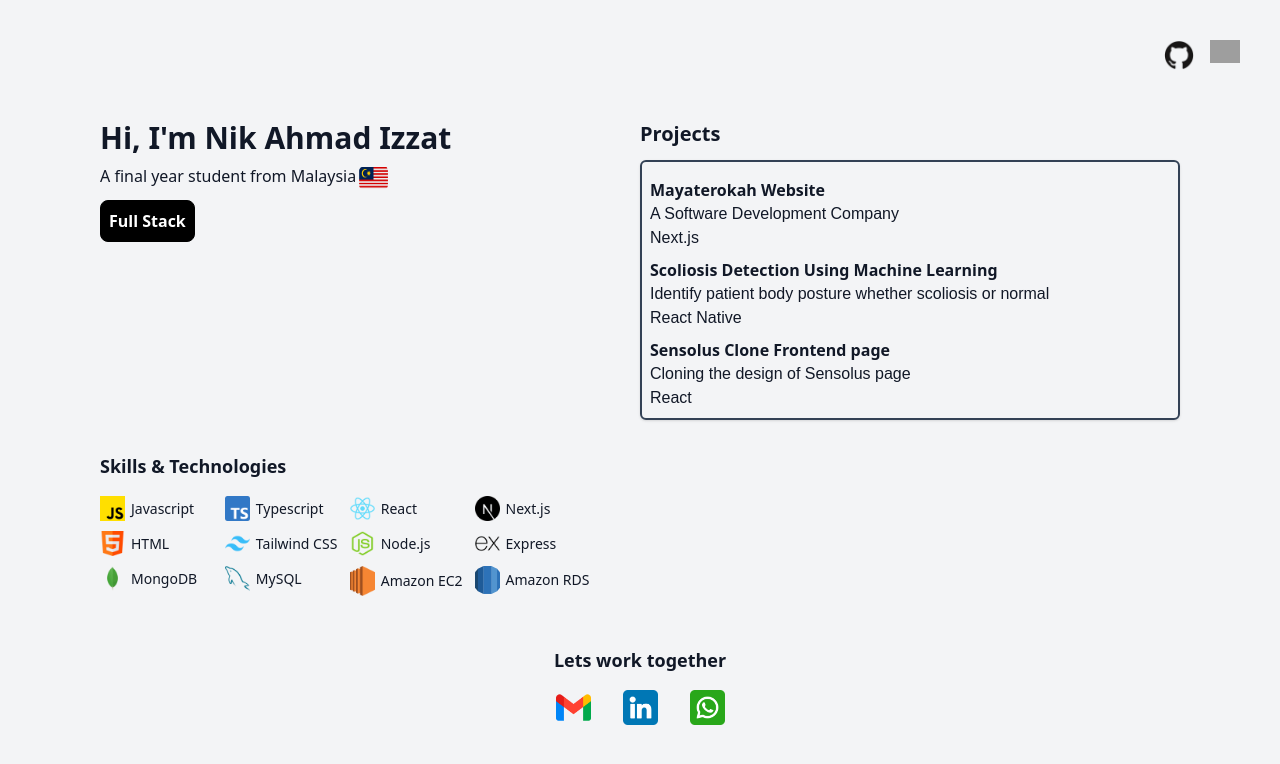
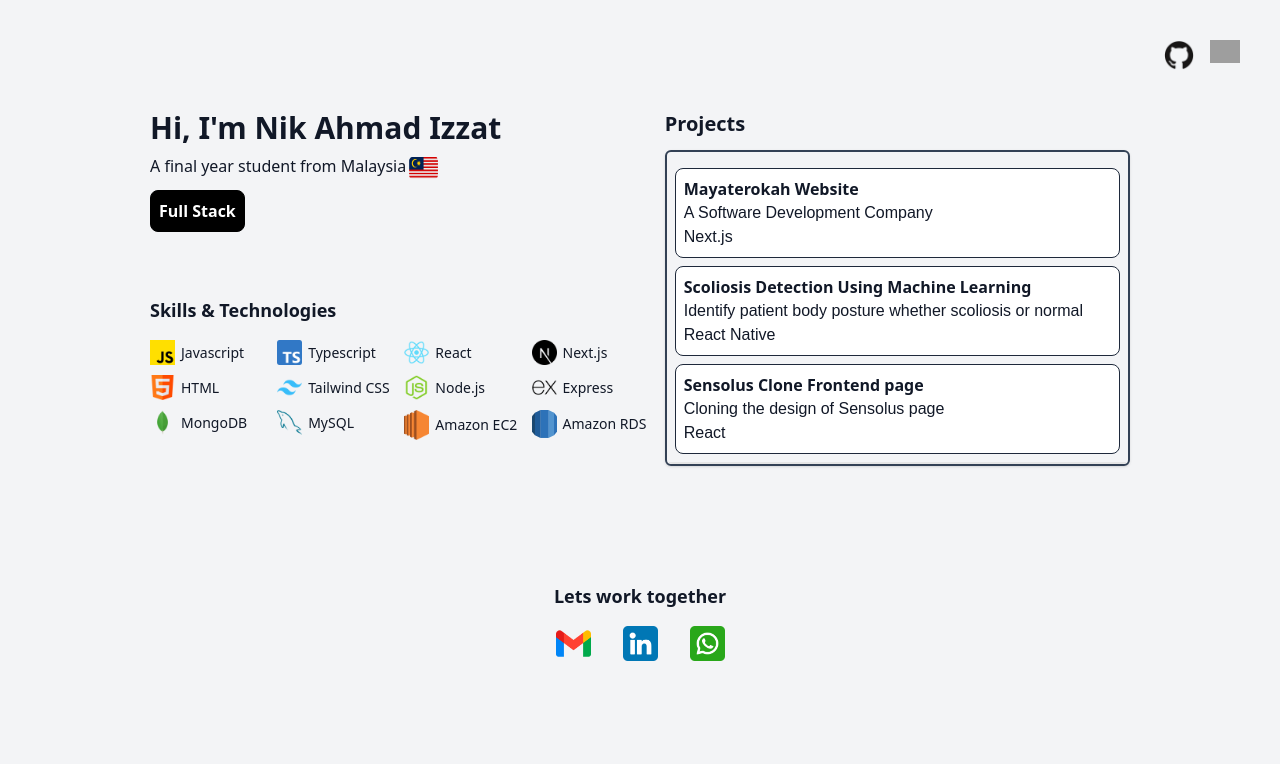
Before and after one commit to NikPrivate/nik-portfolio, a Next.js app: page / in a window 1280 px wide. Shown: the top 764 px of the page. Built offline with nearby package versions, Linux system fonts and the light colour scheme; grey boxes are pictures that could not be loaded.

Commit message:
fix grid

```diff
--- a/app/page.jsx
+++ b/app/page.jsx
@@ -7,7 +7,7 @@ import Link from "next/link";
 
 export default function Home() {
   return (
-    <div className="flex flex-col min-h-screen">
+    <div className="flex flex-col min-h-screen overflow-hidden">
       <div className="flex justify-end gap-4 pr-10 pt-10">
         <Link
           href="https://github.com/NikPrivate"
@@ -38,24 +38,24 @@ export default function Home() {
         </Link>
       </div>
       <div
-        className="lg:px-[100px]
+        className="
 
-      l:px-[150px] py-[50px] px-[20px]"
+      xl:px-[150px] py-[40px] px-[20px]"
       >
-        <div className="sm:grid sm:grid-cols-1 lg:flex lg:grid lg:grid-cols-2">
-          <div>
+        <div className="lg:grid lg:grid-rows-3 grid-flow-col gap-4">
+          <div className="row-span-1 col-span-1">
             <Intro />
           </div>
-          <div>
+          <div className="row-span-1 col-span-1">
+            <Skills />
+          </div>
+          <div className="col-span-3 row-span-2">
             <Project />
           </div>
         </div>
-        <div className="flex justify-start">
-          <Skills />
+        <div className="xl:mt-[-70px] lg:mt-[-70px] mt-10">
+          <Contact />
         </div>
-      </div>
-      <div className="mt-auto mb-[110px]">
-        <Contact />
       </div>
     </div>
   );
--- a/components/Project.jsx
+++ b/components/Project.jsx
@@ -4,12 +4,15 @@ import { projects } from "@/app/data";
 
 const Project = () => {
   return (
-    <div className="stick">
-      <h1 className="font-sans font-semibold text-xl mb-3">Projects</h1>
+    <div className="lg:mt-0 xl:mt-0 mt-[100px]">
+      <h1 className="font-sans font-bold text-xl mb-3">Projects</h1>
       <ScrollArea className="max-h-80 rounded-md border-2 border-slate-700 shadow overflow-y-auto">
-        <div className="p-2">
+        <div className="p-2 border-b-2">
           {projects.map((list, index) => (
-            <div key={index} className="mt-2">
+            <div
+              key={index}
+              className="mt-2 border p-2 rounded-lg border-slate-800 bg-white"
+            >
               <h1 className="font-sans font-semibold">{list.main}</h1>
               <h2>{list.description}</h2>
               <h3>{list.subtitle}</h3>
--- a/components/Skills.jsx
+++ b/components/Skills.jsx
@@ -4,12 +4,12 @@ import Image from "next/image";
 
 const Skills = () => {
   return (
-    <div className="font-sans stick">
-      <h1 className="font-bold text-lg xl:mt-8 lg:mt-8 xl:mb-4 lg:mb-4 mt-10 mb-4 xl:text-left lg:text-left text-center">
+    <div className="font-sans">
+      <h1 className="font-bold text-lg xl:mb-4 lg:mb-4 mb-4 xl:text-left lg:text-left text-center xl:mt-0 lg:mt-0 mt-[100px]">
         Skills & Technologies
       </h1>
 
-      <div className="flex xl:justify-left lg:justify-left justify-center grid grid-cols-4 gap-2.5 ">
+      <div className="flex xl:justify-left lg:justify-left justify-center xl:grid xl:grid-cols-4 grid grid-cols-3 xl:gap-2.5 gap-4">
         {skills.map((skill, index) => (
           <div key={index}>
             <div className="flex gap-1.5 items-center xl:pl-0 lg:pl-0 pl-[1px]">
@@ -19,7 +19,7 @@ const Skills = () => {
                 width={25}
                 height={25}
               />
-              <h1 className="xl:text-sm lg:text-sm text-xs font-medium">
+              <h1 className="xl:text-sm lg:text-sm text-sm font-medium">
                 {skill.title}
               </h1>
             </div>
```
